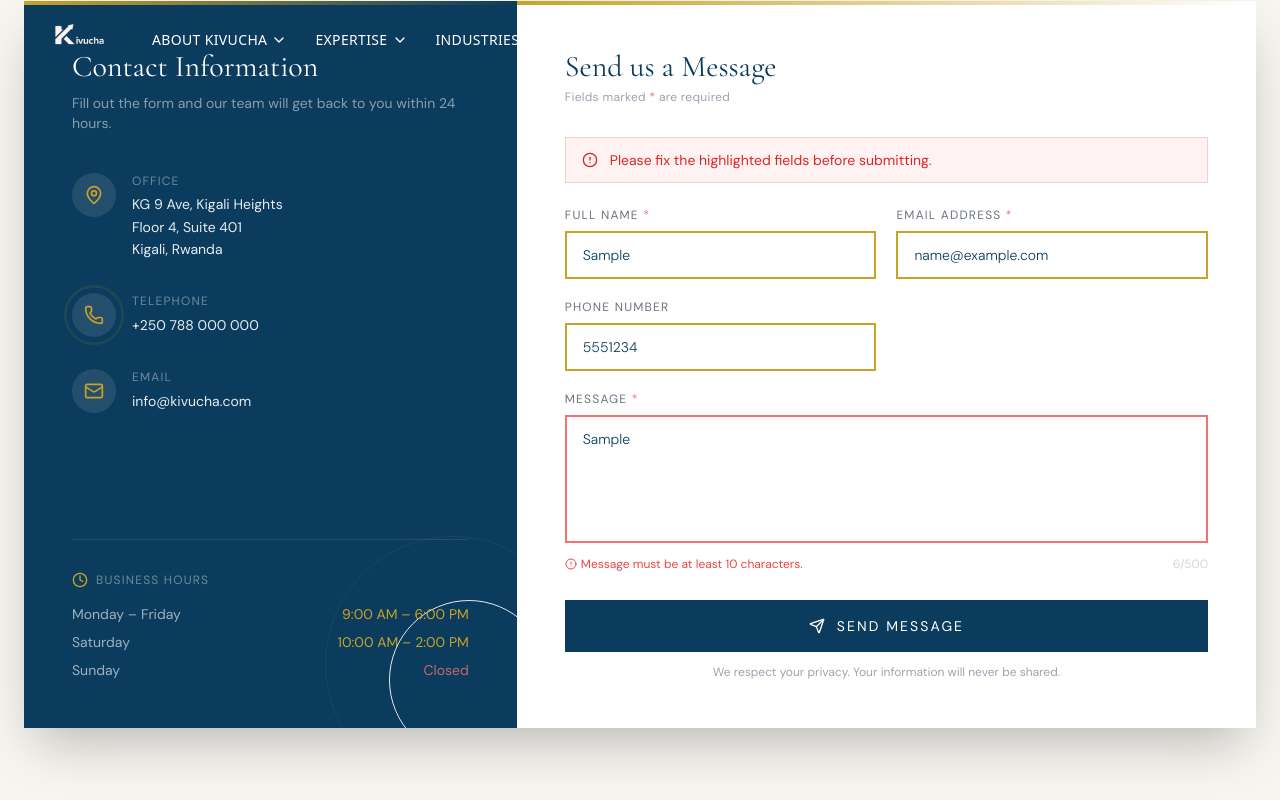
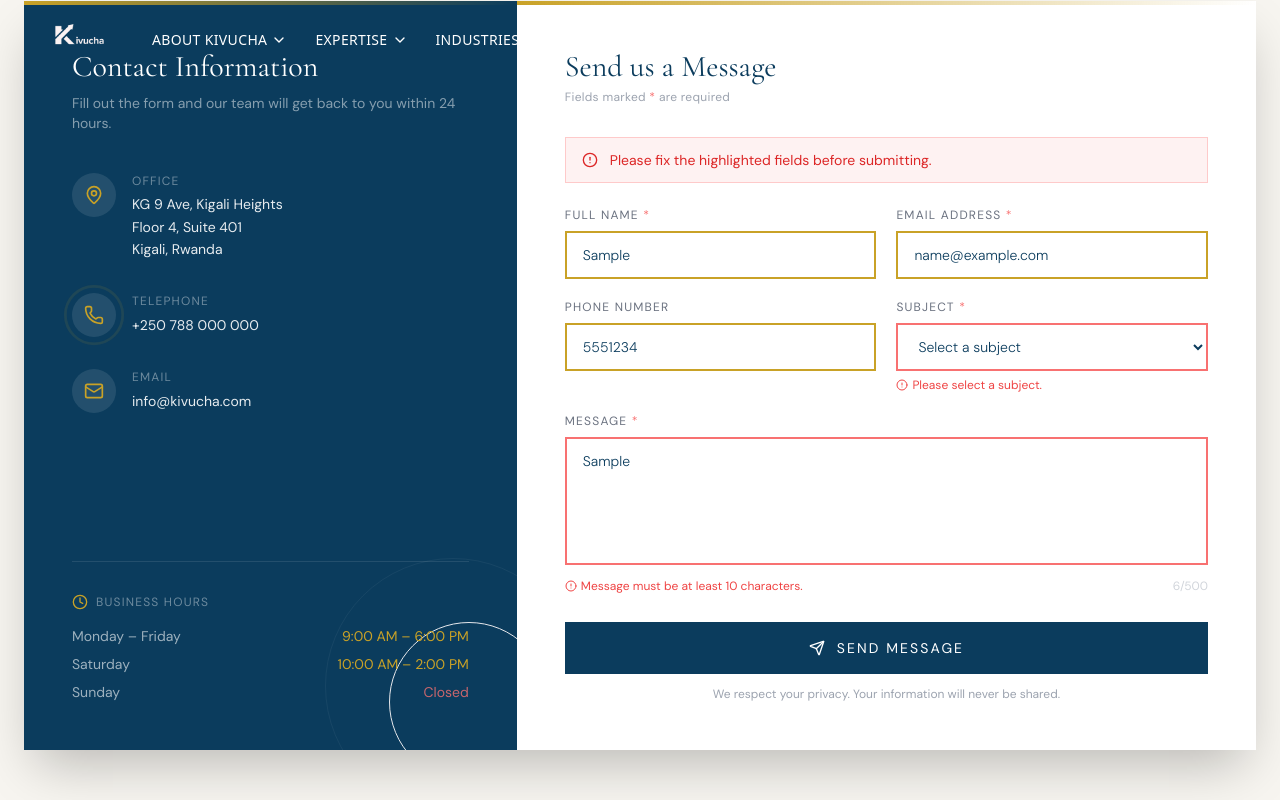
Before and after one commit to juniorally910/Kivucha, a React (Vite) app: page / in a window 1280 px wide. Both pictures are taken after typing "Sample", "name@example.com", "5551234", "Sample" into the empty fields and a click on the button "SEND MESSAGE". Shown: the part 5677-6477 px from the top of the page. Built offline with nearby package versions, Linux system fonts and the light colour scheme.

Commit message:
removed unused subjects

```diff
--- a/src/components/ContactPage.tsx
+++ b/src/components/ContactPage.tsx
@@ -361,7 +361,27 @@ export function ContactPage() {
                         )}
                       </div>
 
-
+                      <div className="fade-up-3">
+                        <label className="block text-xs uppercase tracking-widest text-gray-500 mb-2" style={{fontFamily:'DM Sans,sans-serif'}}>
+                          Subject <span className="text-red-400">*</span>
+                        </label>
+                        <select aria-label='name'
+                          name="subject" value={formData.subject}
+                          onChange={handleChange} onBlur={handleBlur}
+                          className={fieldClass('subject')}
+                          style={{fontFamily:'DM Sans,sans-serif'}}
+                        >
+                          <option value="">Select a subject</option>
+                          {SUBJECTS.map((subject) => (
+                            <option key={subject} value={subject}>{subject}</option>
+                          ))}
+                        </select>
+                        {touched.subject && errors.subject && (
+                          <p className="mt-1.5 text-xs text-red-500 flex items-center gap-1" style={{fontFamily:'DM Sans,sans-serif'}}>
+                            <AlertCircle className="w-3 h-3" /> {errors.subject}
+                          </p>
+                        )}
+                      </div>
                     </div>
 
                     {/* Message */}
--- a/src/components/pages/HomePage.tsx
+++ b/src/components/pages/HomePage.tsx
@@ -305,7 +305,7 @@ export function HomePage() {
                 to={`/insights/${insight.id}`}
                 className="group bg-white border border-gray-200 rounded-lg overflow-hidden hover:shadow-xl transition-shadow"
               >
-                <div className="h-48 bg-cover bg-center" style={{ backgroundImage: `url(${insight.imageUrl})` }} />
+                <div className="h-48 bg-cover bg-center" style={{ backgroundImage: `url(${insight.image})` }} />
                 <div className="p-6">
                   <div className="inline-block bg-[#C9A227] text-white text-xs font-semibold px-3 py-1 rounded mb-3">
                     {insight.category}
```
